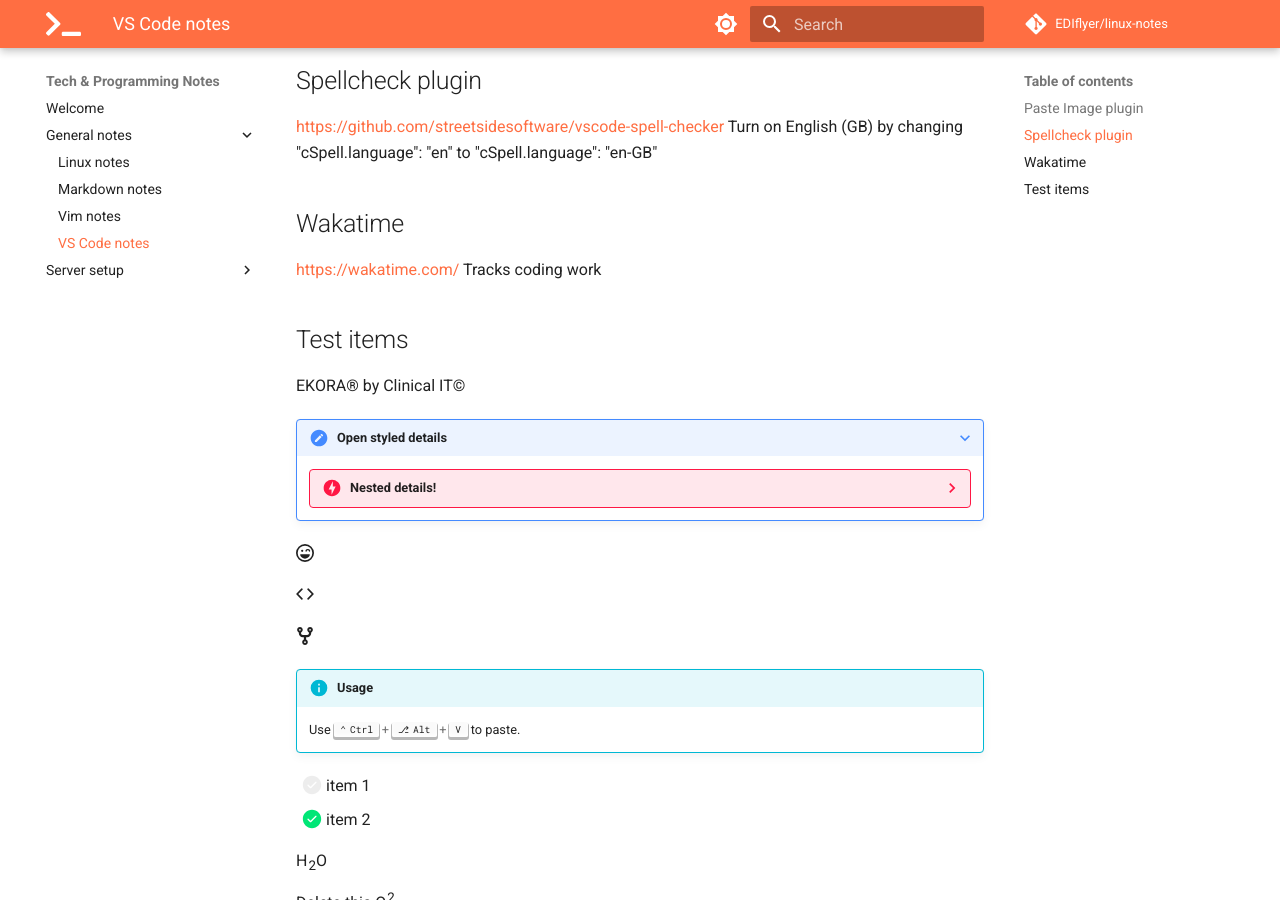
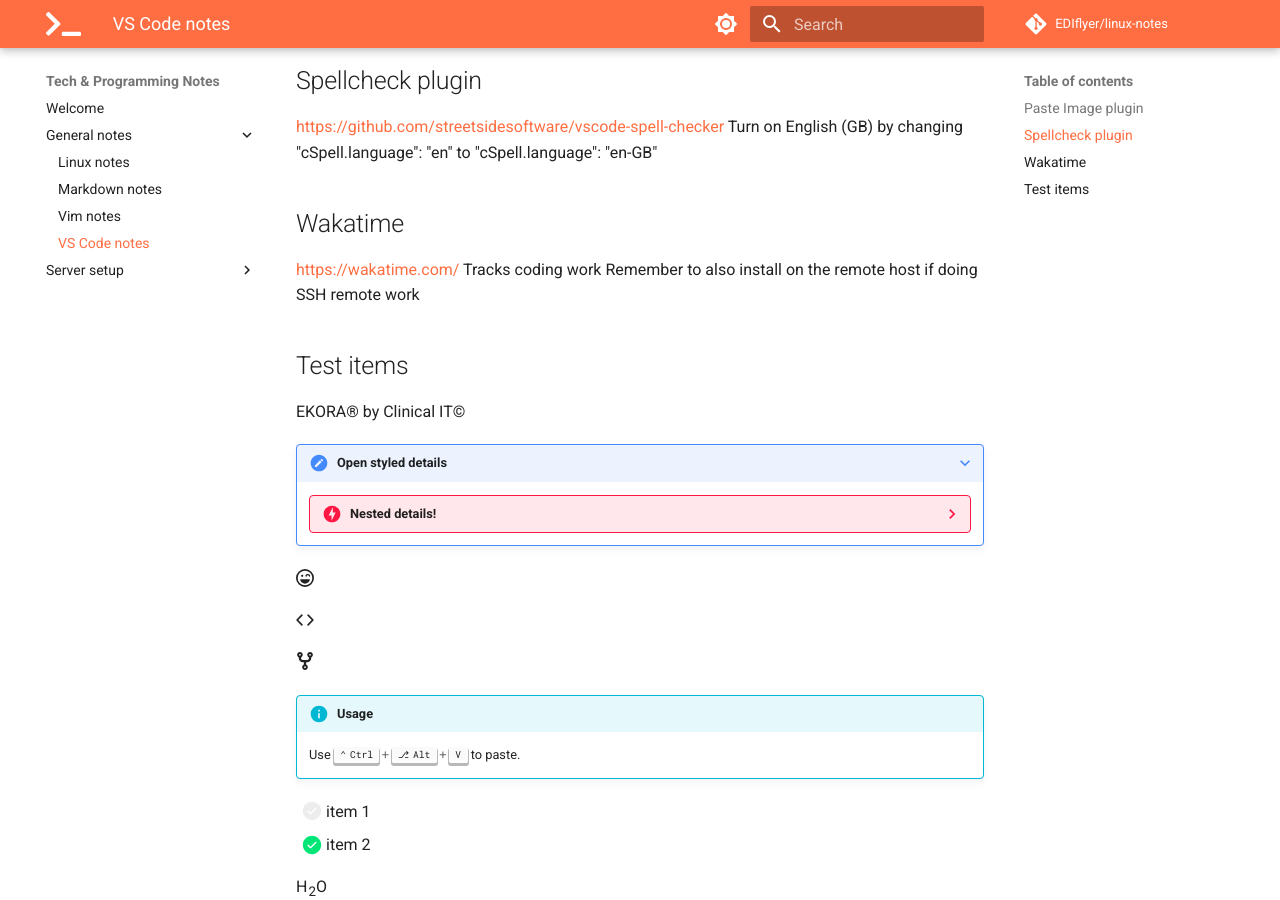
Before and after one commit to EDIflyer/linux-notes, an MkDocs documentation site: the page built from docs/general-notes/vscode_notes.md, in a window 1280 px wide and 900 px high, scrolled down 507 px. Built offline with MkDocs 1.6.1 and Material for MkDocs 9.7.7, drawn with Linux system fonts in a browser that asks for light colours; comment, search, counter and statistics services are not loaded.

Commit message:
waka remote work

```diff
--- a/docs/general-notes/vscode_notes.md
+++ b/docs/general-notes/vscode_notes.md
@@ -23,6 +23,7 @@ Turn on English (GB) by changing "cSpell.language": "en" to "cSpell.language": "
 ## Wakatime
 https://wakatime.com/
 Tracks coding work
+Remember to also install on the remote host if doing SSH remote work
 
 ## Test items
 
```
